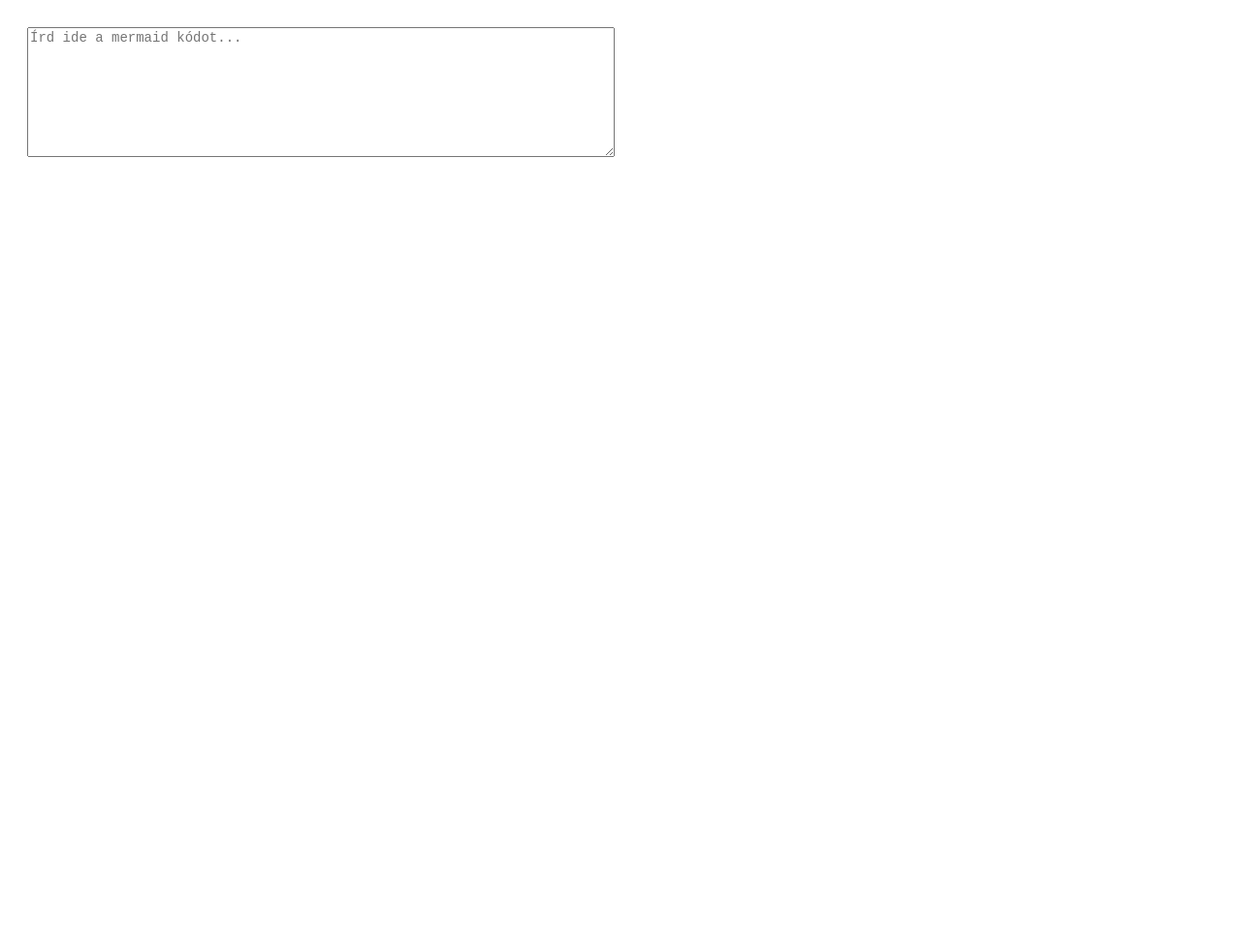
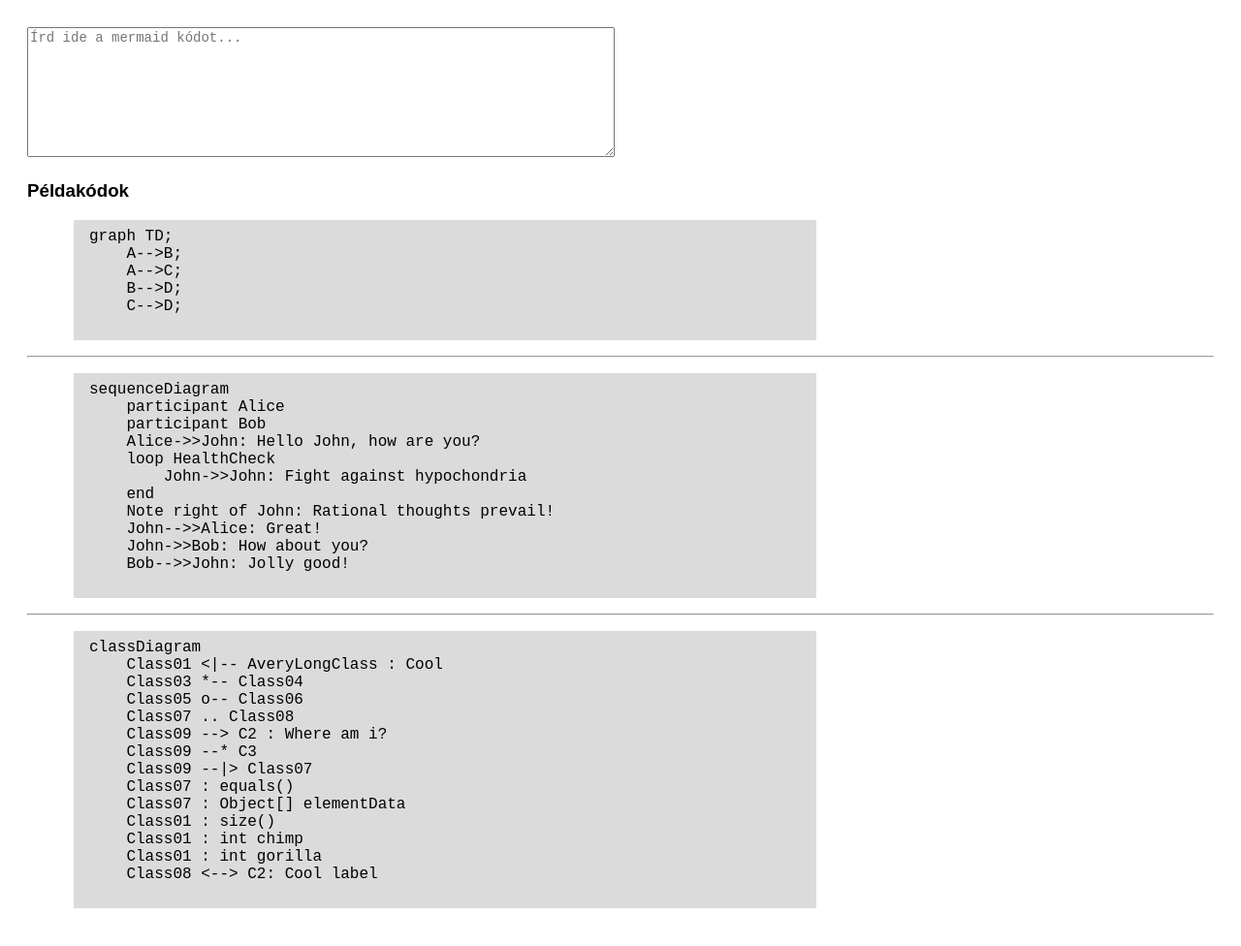
Before and after one commit to debmatyas/mermaid, a plain HTML site: page index.html in a window 1280 px wide. Shown: the whole page at 97% size. Before the commit the page ends 800 px from the top, so only its background shows below. Drawn offline with Linux system fonts and the light colour scheme.

Commit message:
Próba verzió

```diff
--- a/index.html
+++ b/index.html
@@ -6,17 +6,91 @@
     <meta name="viewport" content="width=device-width, initial-scale=1.0">
     <title>Dinamikus Mermaid Generátor</title>
     <style>
-        body { font-family: sans-serif; padding: 20px; }
-        textarea { width: 100%; max-width: 600px; font-family: monospace; font-size: 14px; }
-        #mermaid_div { margin-top: 20px; }
-        .error-msg { color: #d32f2f; background: #ffebee; padding: 12px; border-radius: 4px; font-family: monospace; white-space: pre-wrap; }
+        body {
+            font-family: sans-serif;
+            padding: 20px;
+        }
+
+        textarea {
+            width: 100%;
+            max-width: 600px;
+            font-family: monospace;
+            font-size: 14px;
+        }
+
+        #mermaid_div {
+            margin-top: 20px;
+        }
+
+        .error-msg {
+            color: #d32f2f;
+            background: #ffebee;
+            padding: 12px;
+            border-radius: 4px;
+            font-family: monospace;
+            white-space: pre-wrap;
+        }
+
+        pre {
+            font-family: 'Courier New', Courier, monospace;
+            background-color: rgb(219, 219, 219);
+            margin-left: 3em;
+            margin-right: 3em;
+            padding-top: 0.5em;
+            padding-right: 1em;
+            padding-left: 1em;
+            padding-bottom: 0.5em;
+            width: 60%;
+        }
     </style>
+
 </head>
 
 <body>
+    <div>
+        <textarea name="code" id="mermaid_code" rows="8" placeholder="Írd ide a mermaid kódot..."></textarea>
+        <div id="mermaid_div"></div>
+        <h3>Példakódok</h3>
+        <pre>
+graph TD;
+    A-->B;
+    A-->C;
+    B-->D;
+    C-->D;
+        </pre>
+        <hr>
+        <pre>
+sequenceDiagram
+    participant Alice
+    participant Bob
+    Alice->>John: Hello John, how are you?
+    loop HealthCheck
+        John->>John: Fight against hypochondria
+    end
+    Note right of John: Rational thoughts prevail!
+    John-->>Alice: Great!
+    John->>Bob: How about you?
+    Bob-->>John: Jolly good!
+        </pre>
+        <hr>
+        <pre>
+classDiagram
+    Class01 <|-- AveryLongClass : Cool
+    Class03 *-- Class04
+    Class05 o-- Class06
+    Class07 .. Class08
+    Class09 --> C2 : Where am i?
+    Class09 --* C3
+    Class09 --|> Class07
+    Class07 : equals()
+    Class07 : Object[] elementData
+    Class01 : size()
+    Class01 : int chimp
+    Class01 : int gorilla
+    Class08 <--> C2: Cool label
+        </pre>
 
-    <textarea name="code" id="mermaid_code" rows="8" placeholder="Írd ide a mermaid kódot..."></textarea>
-    <div id="mermaid_div"></div>
+    </div>
 
     <script type="module">
         import mermaid from 'https://cdn.jsdelivr.net/npm/mermaid@12/dist/mermaid.esm.min.mjs';
```
